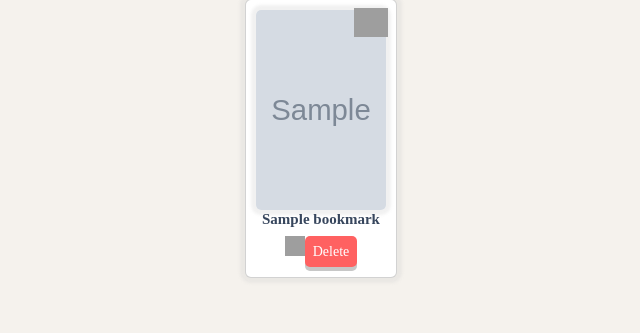
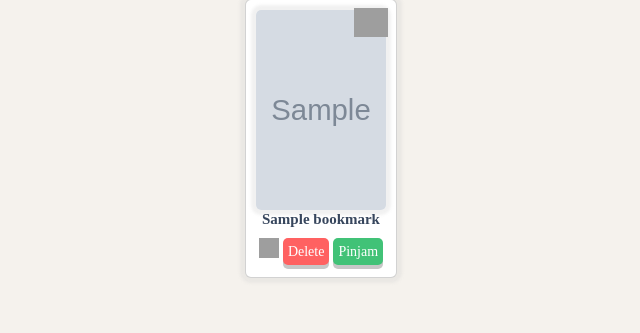
Before and after one commit to isaui/Wisdom_Repository_Angga, a Django app: page /bookmark/ in a window 1280 px wide. Shown: the part 421-754 px from the top of the page, without its empty margins (319-959 px from the left). Run offline with Django 4.2, Linux system fonts and the light colour scheme; a user stored in the database is signed in; tables that the repository leaves empty hold one stand-in row (values such as "Sample post"); grey boxes marked "Sample" are stand-in pictures; grey boxes are pictures that could not be loaded.

Commit message:
feat: button pinjam

```diff
--- a/authentication_bookmark/templates/bookmark.html
+++ b/authentication_bookmark/templates/bookmark.html
@@ -66,28 +66,49 @@
     }
 
     .card button {
-        padding: 5px 8px;
+        padding: 3px 5px;
         font-size: 14px;
         text-align: center;
         cursor: pointer;
         outline: none;
         color: #fff;
-        background-color: rgb(255, 97, 97);
         border: none;
         border-radius: 5px;
         box-shadow: 0 4px #c7c7c7;
     }
 
-    .card button:hover {background-color: #ec2424}
+    .card button:hover {background-color: #f5d41a}
 
     .card button:active {
-        background-color: #ff0000;
         box-shadow: 0 1px #c7c7c7;
         transform: translateY(4px);
     }
 
+    .deletebutton{
+        background-color: rgb(255, 97, 97);
+    }
+
+    .pinjambutton{
+        padding: 3px 5px;
+        font-size: 14px;
+        text-align: center;
+        cursor: pointer;
+        outline: none;
+        color: #fff;
+        background-color: rgb(65, 194, 119);
+        border: none;
+        border-radius: 5px;
+        box-shadow: 0 4px #c7c7c7;
+    }
+
     .delete{
         display: flex;
+        flex-wrap: wrap;
+        justify-content: center;
+    }
+
+    .delete > * {
+        margin: 2px; /* Menambahkan jarak 10px di sekitar setiap elemen di dalam .delete */
     }
     .delete img{
         width: 20px;
@@ -175,7 +196,8 @@
 
                     <div class="delete">
                         <img src=https://www.iconsdb.com/icons/preview/red/delete-xxl.png>
-                        <button onclick="deleteItem(${item.pk})">Delete</button>
+                        <button class='deletebutton' onclick="deleteItem(${item.pk})">Delete</button>
+                        <button class='pinjambutton' onclick="pinjamItem(${item.pk})">Pinjam</button>
                     </div>
                 </div>
 
@@ -207,6 +229,11 @@
         }
     }
 
+    async function pinjamItem(id){
+        var pinjamBookmarkLink = `pinjam_buku/details/${id}`;
+        fetch(pinjamBookmarkLink)
+    }
+
 
     refreshProducts();
 </script>
--- a/authentication_bookmark/templates/register.html
+++ b/authentication_bookmark/templates/register.html
@@ -1,3 +1,4 @@
+{% extends 'base.html' %}
 {% block meta %}
     <title>Register</title>
 {% endblock meta %}
@@ -37,6 +38,9 @@
     a{
         color: wheat;
     }
+    img{
+        width: 150px;
+    }
 </style>
 <section>
 
--- a/authentication_bookmark/views.py
+++ b/authentication_bookmark/views.py
@@ -48,8 +48,10 @@ def login_user(request):
         user = authenticate(request, username=username, password=password)
         if user is not None:
             login(request, user)
-            response = HttpResponseRedirect(reverse('daftar_buku:show_main'))
-            response.set_cookie('last_login', str(datetime.datetime.now()))
+            if user.is_superuser:
+                response = HttpResponseRedirect(reverse('admin_buku:show_main'))
+            else:
+                response = HttpResponseRedirect(reverse('daftar_buku:show_main'))
             return response
         else:
             messages.info(request, 'Sorry, incorrect username or password. Please try again.')
@@ -71,13 +73,12 @@ def add_bookmark_ajax(request):
         existing_bookmark = Bookmark.objects.filter(buku=buku, user=user)
         if existing_bookmark.exists():
             # Jika sudah ada, kirim pesan bahwa buku sudah ada di bookmark
-            return JsonResponse({'message': 'Buku sudah ada di bookmark'}, status=400)
+            return JsonResponse({'message': 'Buku sudah ada di bookmark'}, status=201)
 
         # Jika belum ada, tambahkan ke bookmark
         new_bookmark = Bookmark(buku=buku, user=user, judul=buku.judul, gambar=buku.gambar)
         new_bookmark.save()
         return JsonResponse({'message': 'Bookmark berhasil ditambahkan'}, status=201)
-
 
     return JsonResponse({'message': 'Metode tidak diizinkan'}, status=405)
 
```
Also changed, not shown: authentication_bookmark/templates/login.html (+7 -3 lines), daftar_buku/templates/main.html (+4 -6 lines).
